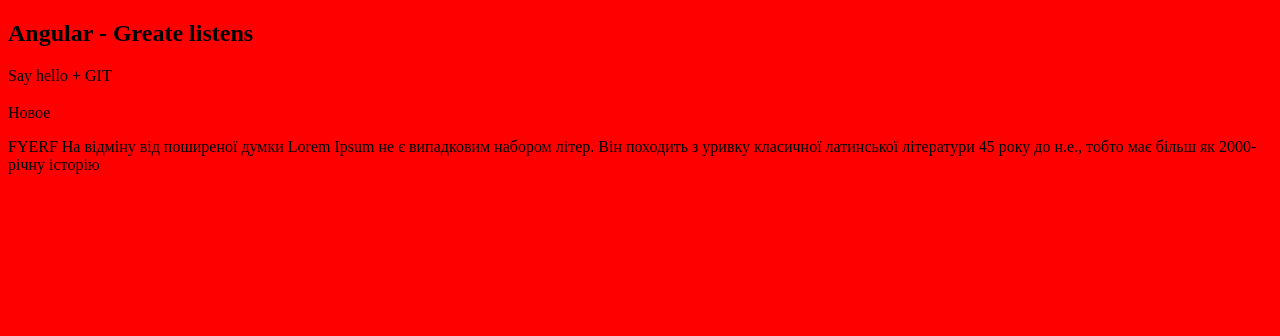
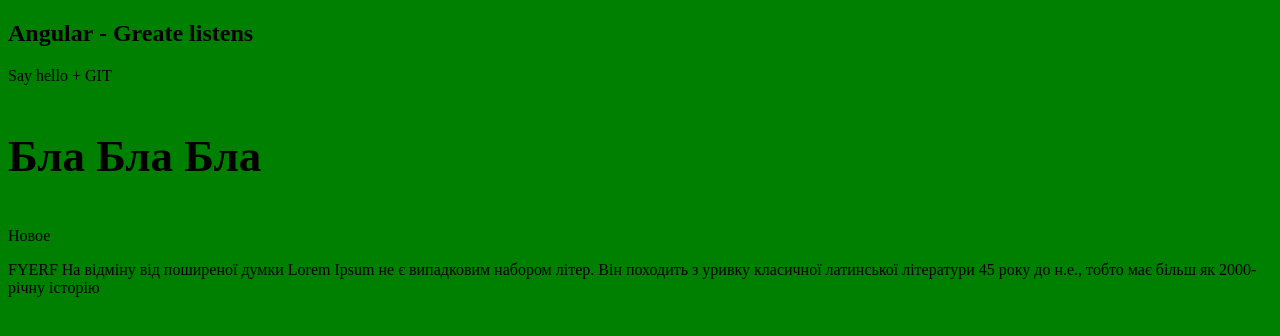
Before and after one commit to unstirred/site, a plain HTML site: page index.html in a window 1280 px wide. Drawn offline with Linux system fonts and the light colour scheme.

Commit message:
bg green size h3 big

```diff
--- a/css/style.css
+++ b/css/style.css
@@ -1,3 +1,6 @@
 body{
-    background: red;
+    background: green;
 }
+h3 {
+    font-size: 45px;
+}
--- a/index.html
+++ b/index.html
@@ -10,7 +10,7 @@
  <div class="row" >
     <h2 class="text-center">Angular - Greate listens</h2>
      <a class = "button" ng-click="greeting='Hello, Angular!'">Say hello + GIT</a>
-     <h3></h3>
+     <h3>Бла Бла Бла</h3>
      <p>Новое</p>
      <p>FYERF На відміну від поширеної думки Lorem Ipsum не є випадковим набором літер. Він походить з уривку класичної латинської літератури 45 року до н.е., тобто має більш як 2000-річну історію</p>
 
```
